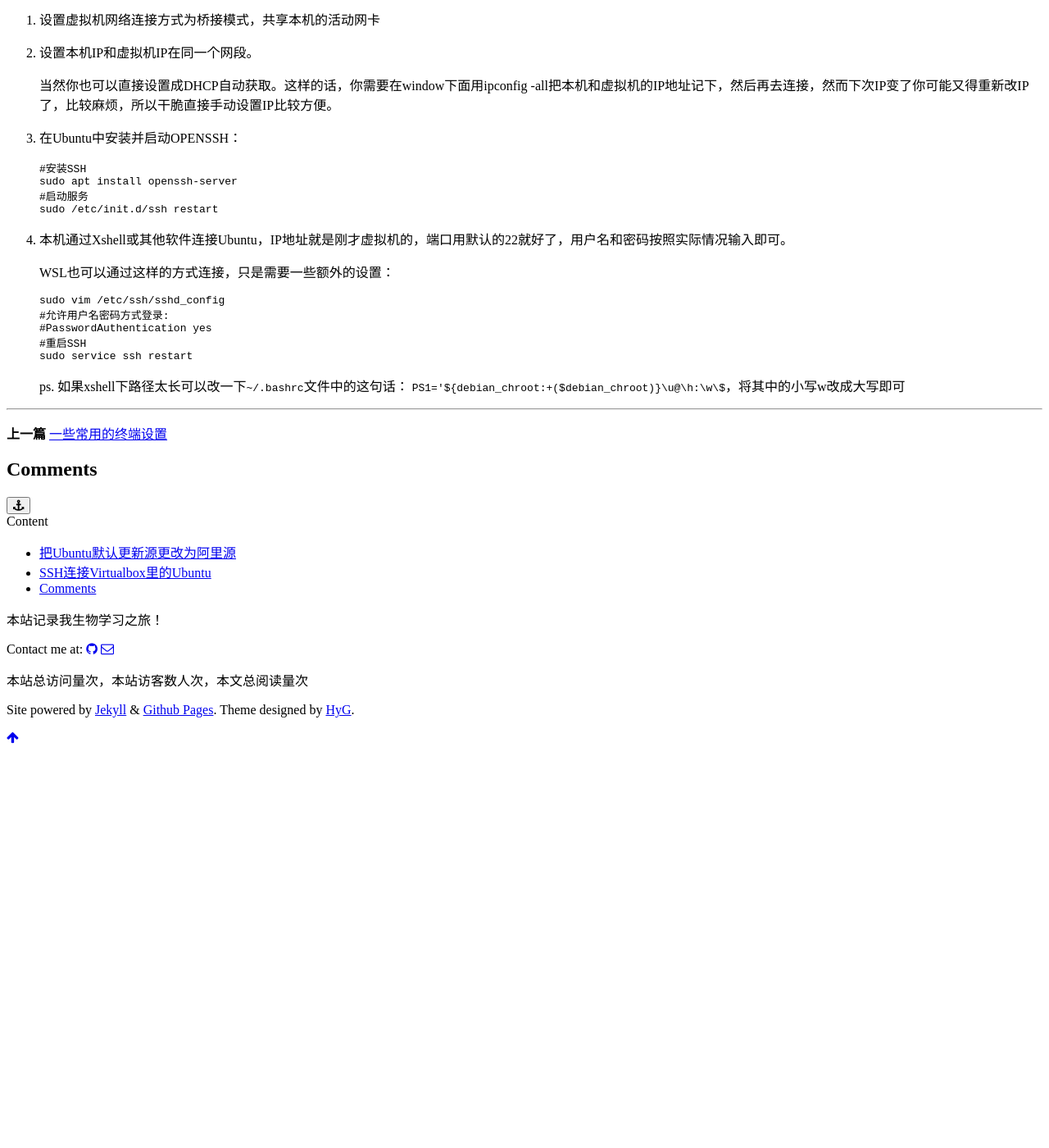
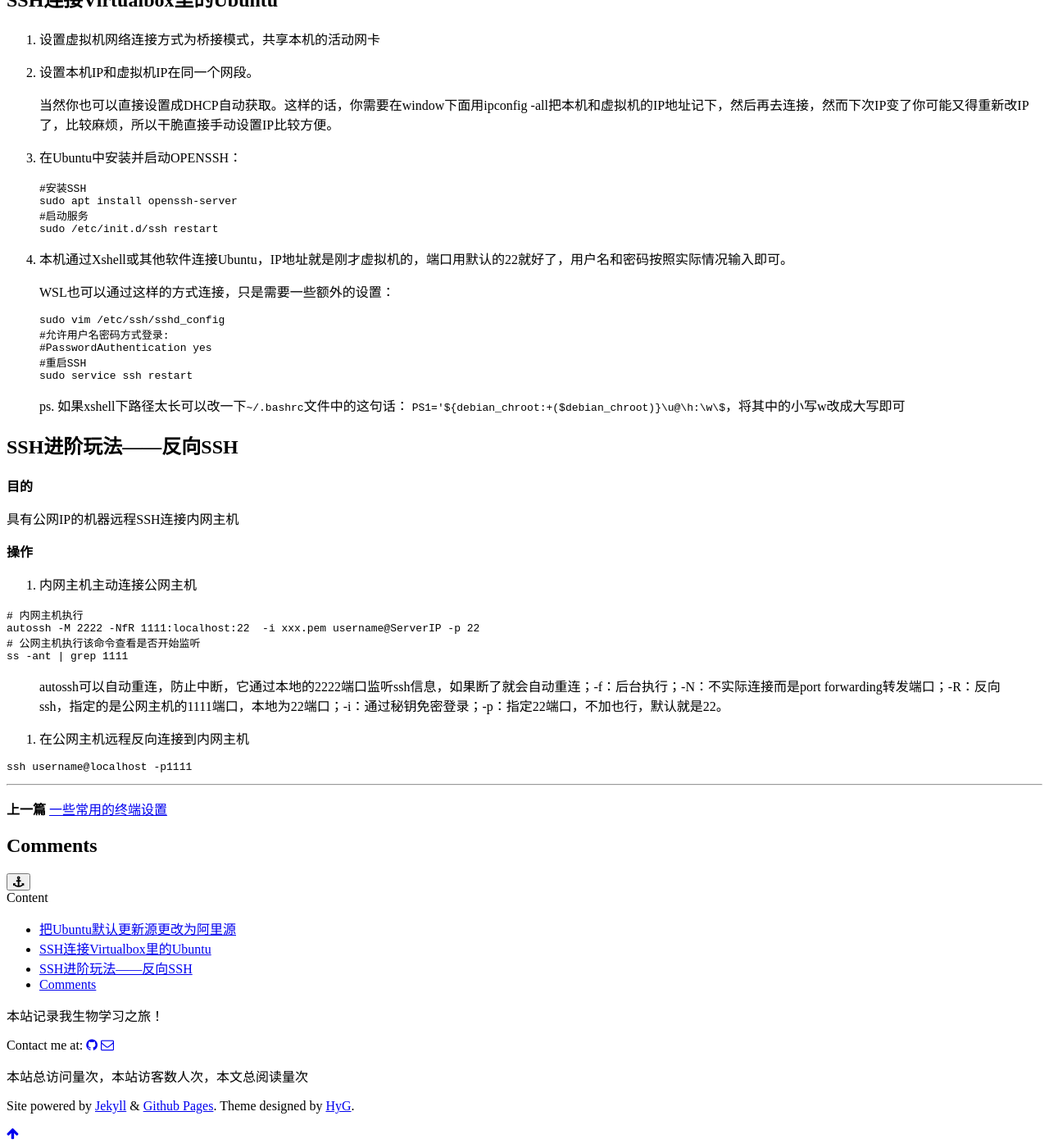
Before and after one commit to stogqy/stogqy.github.io, a Jekyll site: the page built from _posts/2018-11-16-SSHloginUbuntuInVbox.md, in a window 1280 px wide and 1400 px high, scrolled down 1054 px. Shown: the whole window at 82% size. Built offline with Jekyll 4.4.1, drawn with Linux system fonts in a browser that asks for light colours; comment, search, counter and statistics services are not loaded; a style sheet for code colours, icons or effects is not loaded; before the commit the page ends 1971 px from its top, so only the background shows below that.

Commit message:
Update 2018-11-16-SSHloginUbuntuInVbox.md

````diff
--- a/_posts/2018-11-16-SSHloginUbuntuInVbox.md
+++ b/_posts/2018-11-16-SSHloginUbuntuInVbox.md
@@ -75,3 +75,27 @@ sudo apt-get upgrade
 > ```
 > ps. 如果xshell下路径太长可以改一下`~/.bashrc`文件中的这句话：
 > `PS1='${debian_chroot:+($debian_chroot)}\u@\h:\w\$`，将其中的小写w改成大写即可
+
+## SSH进阶玩法——反向SSH
+
+**目的**
+
+具有公网IP的机器远程SSH连接内网主机
+
+**操作**
+
+1. 内网主机主动连接公网主机
+
+``` shell
+# 内网主机执行
+autossh -M 2222 -NfR 1111:localhost:22  -i xxx.pem username@ServerIP -p 22
+# 公网主机执行该命令查看是否开始监听
+ss -ant | grep 1111
+```
+> autossh可以自动重连，防止中断，它通过本地的2222端口监听ssh信息，如果断了就会自动重连；-f：后台执行；-N：不实际连接而是port forwarding转发端口；-R：反向ssh，指定的是公网主机的1111端口，本地为22端口；-i：通过秘钥免密登录；-p：指定22端口，不加也行，默认就是22。
+
+2. 在公网主机远程反向连接到内网主机
+
+```shell
+ssh username@localhost -p1111
+```
````
